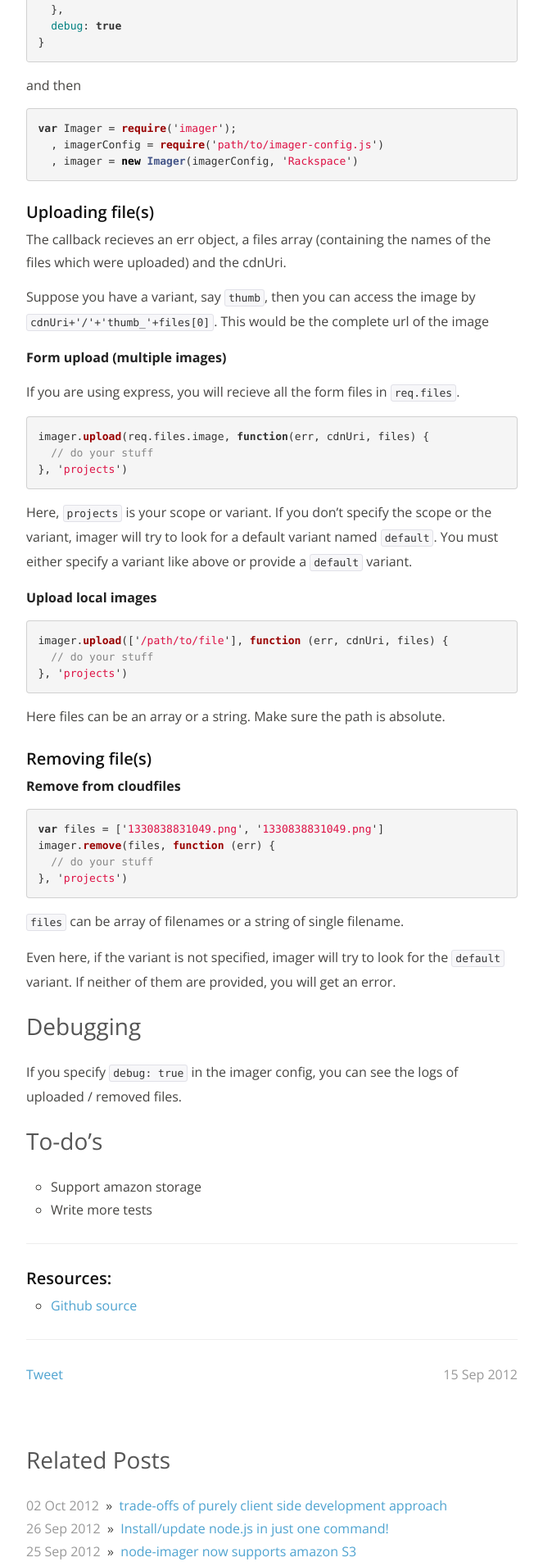
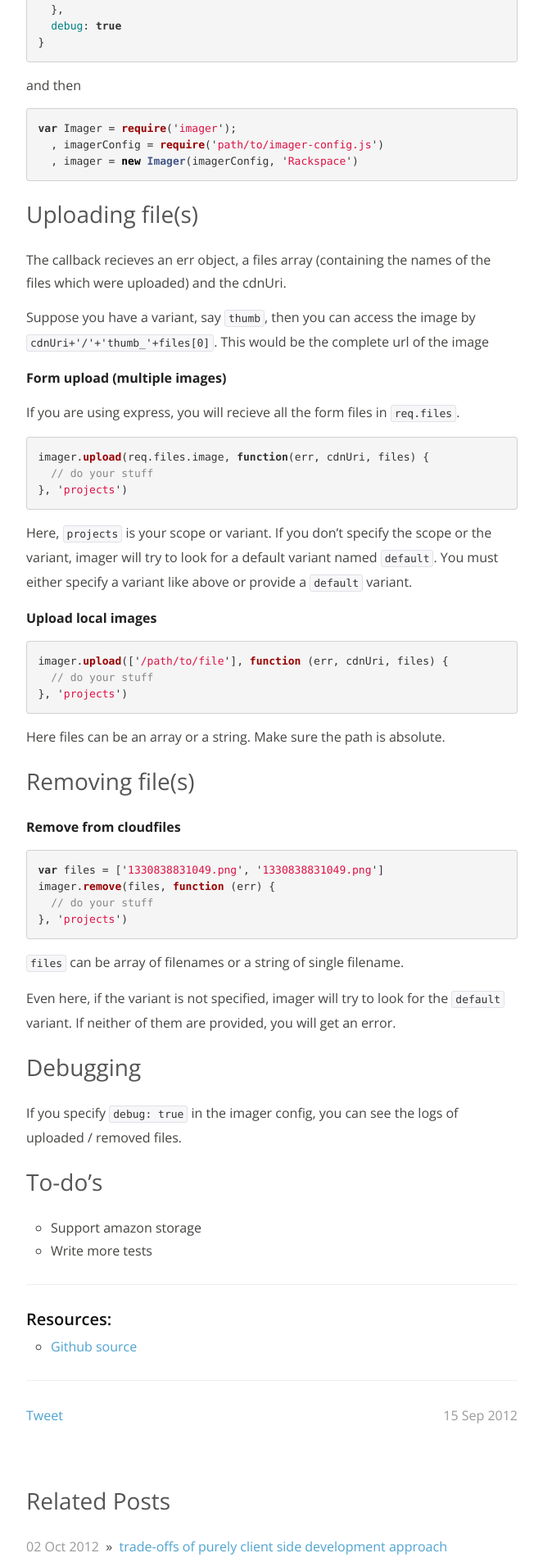
Before and after one commit to madhums/madhums.github.io, a Jekyll site: the page built from _posts/2012-09-15-node-module-to-manipulate-images-and-upload-to-rackspace.md, in a window 1280 px wide. Shown: the part 981-2887 px from the top of the page at 82% size, without its empty margins (8-671 px from the left). Built offline with Jekyll 4.4.1, drawn with Linux system fonts in a browser that asks for light colours; Markdown is read by kramdown in place of the engine named in the settings; comment, search, counter and statistics services are not loaded.

Commit message:
change formatting

````diff
--- a/_posts/2012-09-15-node-module-to-manipulate-images-and-upload-to-rackspace.md
+++ b/_posts/2012-09-15-node-module-to-manipulate-images-and-upload-to-rackspace.md
@@ -50,7 +50,7 @@ var Imager = require('imager');
   , imager = new Imager(imagerConfig, 'Rackspace')
 ```
 
-### Uploading file(s)
+## Uploading file(s)
 
 The callback recieves an err object, a files array (containing the names of the files which were uploaded) and the cdnUri.
 
@@ -78,7 +78,7 @@ imager.upload(['/path/to/file'], function (err, cdnUri, files) {
 
 Here files can be an array or a string. Make sure the path is absolute.
 
-### Removing file(s)
+## Removing file(s)
 
 **Remove from cloudfiles**
 
````
